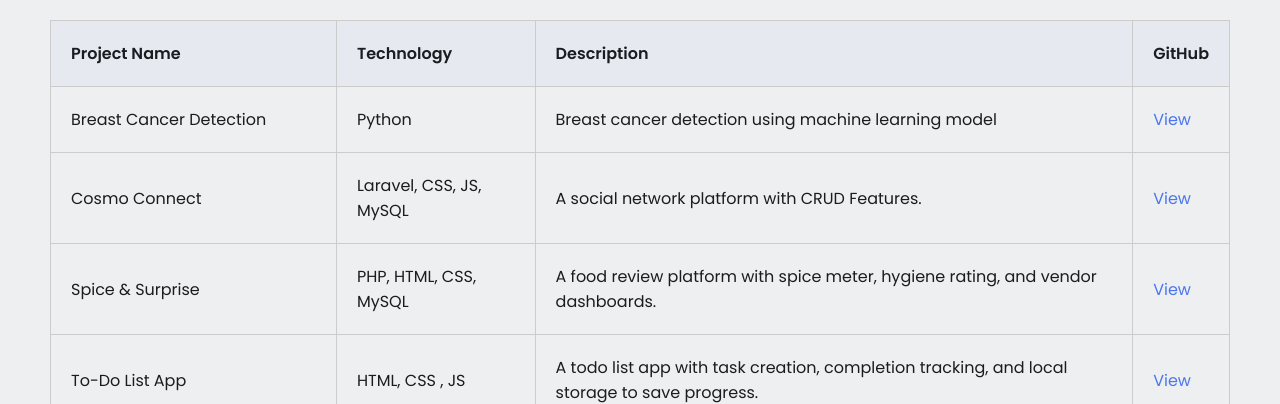
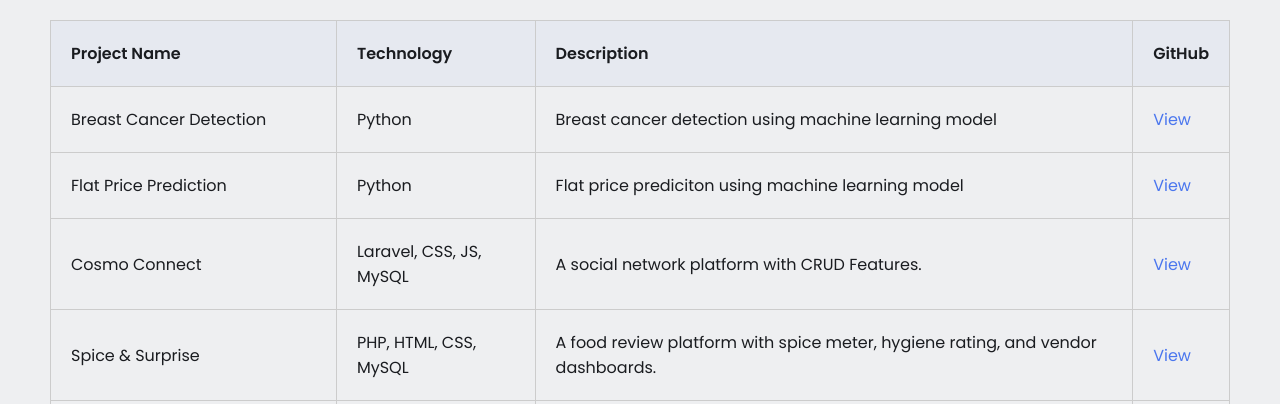
Before and after one commit to Tawfiq-Aziz/Portfolio, a plain HTML site: page projects.html in a window 1280 px wide. Shown: the part 396-800 px from the top of the page. Drawn offline with Linux system fonts and the light colour scheme.

Commit message:
added more project

```diff
--- a/projects.html
+++ b/projects.html
@@ -71,6 +71,13 @@
               </tr>
 
               <tr>
+                <td>Flat Price Prediction</td>
+                <td>Python</td>
+                <td>Flat price prediciton using machine learning model</td>
+                <td><a href="https://github.com/Tawfiq-Aziz/Flat-price-prediction/tree/main" target="_blank">View</a></td>
+              </tr>
+
+              <tr>
                 <td>Cosmo Connect</td>
                 <td>Laravel, CSS, JS, MySQL</td>
                 <td>A social network platform with CRUD Features.</td>
```
